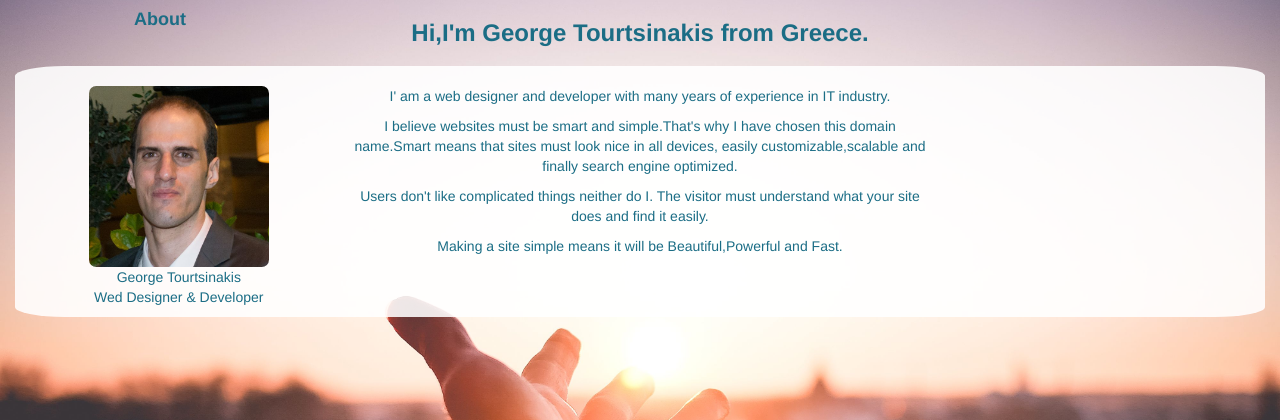
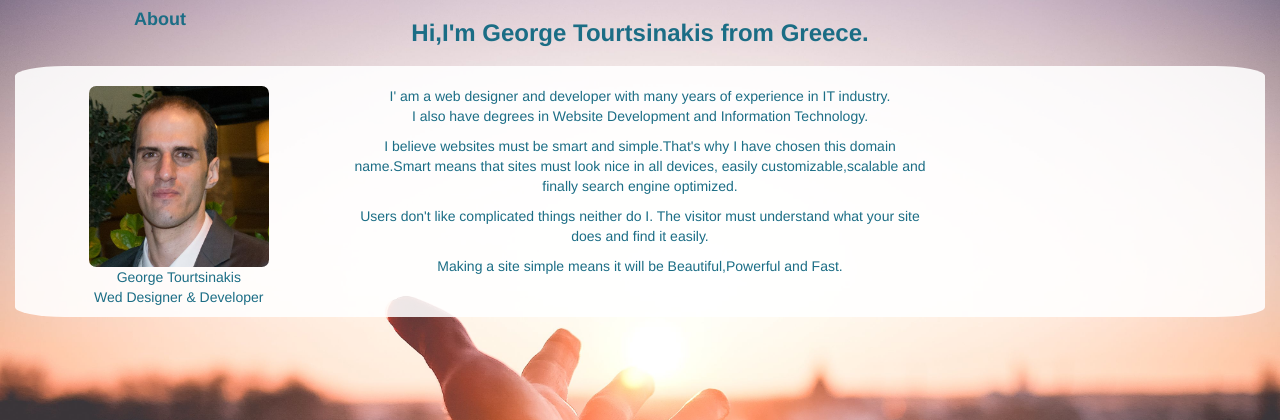
Before and after one commit to georgetour/beSmartbeSimple-site-v1.7, a PHP site: page /about.php in a window 1280 px wide. Shown: the part 35-455 px from the top of the page. Run offline with PHP 8.4, Linux system fonts and the light colour scheme.

Commit message:
Updated about
-Some minor improvements to about page

```diff
--- a/about.php
+++ b/about.php
@@ -3,7 +3,7 @@
 <head>
     <meta charset="UTF-8">
     <meta name="viewport" content="width=device-width, initial-scale=1">
-    <title>About Me</title>
+    <title>George Tourtsinakis - Web Designer & Developer</title>
     <link type="text/css" rel="stylesheet" href="stylesheets/aboutCSSAnimationMini.css">
     <?php include 'head.php' ?>
 </head>
@@ -46,7 +46,9 @@
 
                 <p>
                     I' am a web designer and developer with many years
-                    of experience in IT industry.
+                    of experience in IT industry.<br>I also have degrees in Website Development and
+                    Information Technology.
+
                 </p>
 
                 <p>
```
